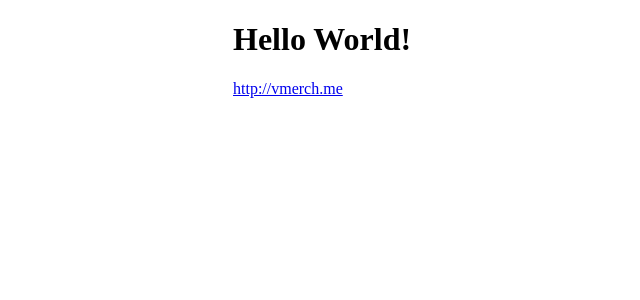
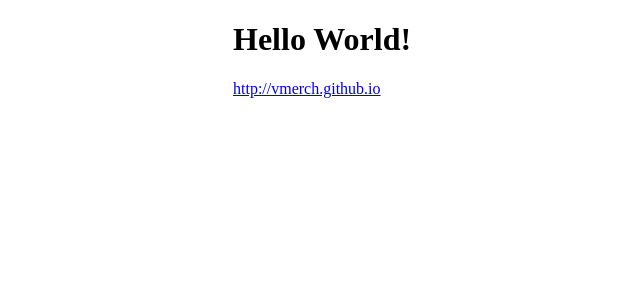
Before and after one commit to vmerch/vmerch, a Jekyll site: the page built from index.html, in a window 1280 px wide. Shown: the top 300 px of the page, without its empty margins (207-847 px from the left). Built offline with Jekyll 4.4.1, drawn with Linux system fonts in a browser that asks for light colours; part of the change alters nothing that is shown.

Commit message:
Changed to dev github url.

```diff
--- a/_config.yml
+++ b/_config.yml
@@ -2,7 +2,7 @@ name:           Valerie Merchant
 author:         Valerie Merchant
 description:    From the desk of vmerch
 keyowrds:       graphic designer
-url:            http://vmerch.me
+url:            http://vmerch.github.io
 
 markdown:       kramdown
 highlighter:    pygments
```
